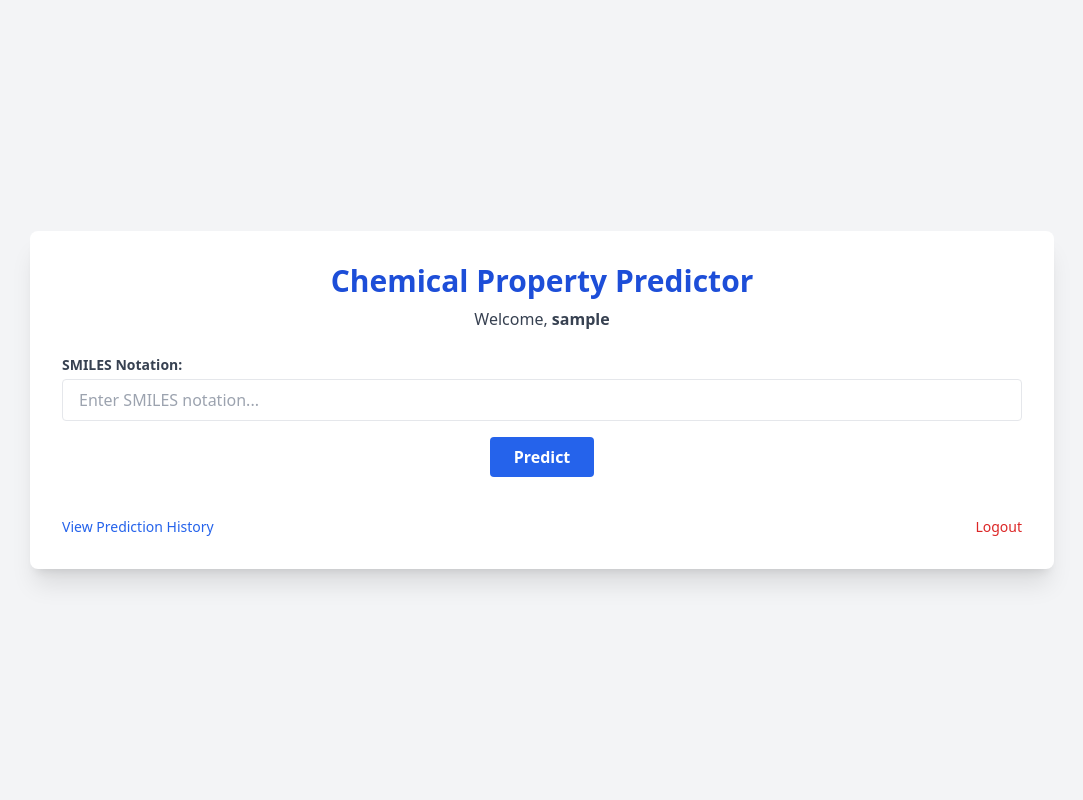
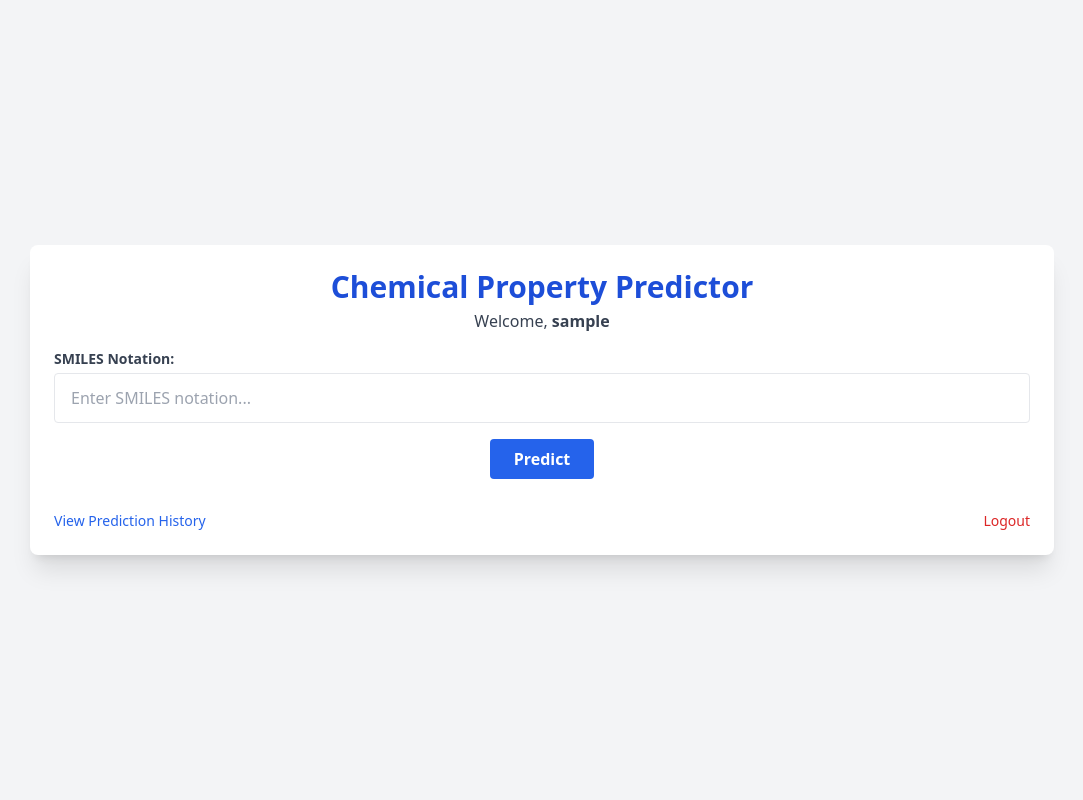
Before and after one commit to TeamRetriever494/SENG645, a Flask app: page /home in a window 1280 px wide. Shown: the whole page, without its empty margins (98-1181 px from the left). Run offline with Flask 3, Linux system fonts and the light colour scheme; the visitor is signed in with stand-in values (Sample User, id 1); parts of the project's set-up code (start-up, migrations or seed data) failed here and were passed over; some libraries are stand-ins or nearby versions.

Commit message:
Update home.html

```diff
--- a/templates/home.html
+++ b/templates/home.html
@@ -5,28 +5,27 @@
     <title>Chemical Property Predictor</title>
     <script src="https://cdnjs.cloudflare.com/ajax/libs/3Dmol/2.0.4/3Dmol-min.js"></script>
     <script src="https://cdn.tailwindcss.com"></script>
-    <link rel="manifest" href="/static/manifest.json">
+    <link rel="manifest" href="/manifest.json">
     <script src="/static/app.js"></script>
     <meta name="theme-color" content="#1a73e8">
-
 </head>
 
 <body class="bg-gray-100">
-    <div class="min-h-screen flex items-center justify-center py-10">
-        <div class="bg-white shadow-xl rounded-lg p-8 w-full max-w-5xl">
+    <div class="min-h-screen flex items-center justify-center py-6 px-4">
+        <div class="bg-white shadow-xl rounded-lg p-6 w-full max-w-5xl">
             <!-- Header -->
-            <h1 class="text-3xl font-bold text-center text-blue-700 mb-2">Chemical Property Predictor</h1>
-            <p class="text-center text-gray-700 mb-6">Welcome, <strong>{{ user }}</strong></p>
+            <h1 class="text-2xl sm:text-3xl font-bold text-center text-blue-700 mb-1">Chemical Property Predictor</h1>
+            <p class="text-center text-gray-700 mb-4 text-sm sm:text-base">Welcome, <strong>{{ user }}</strong></p>
 
             <!-- Input Form -->
             <form method="POST" class="mb-6">
                 <label for="smiles" class="block text-sm font-semibold text-gray-700 mb-1">SMILES Notation:</label>
                 <input type="text" name="smiles" id="smiles" required
-                       class="w-full px-4 py-2 border rounded focus:outline-none focus:ring-2 focus:ring-blue-500"
+                       class="w-full px-4 py-3 border rounded focus:outline-none focus:ring-2 focus:ring-blue-500"
                        placeholder="Enter SMILES notation...">
                 <div class="text-center mt-4">
                     <button type="submit"
-                            class="bg-blue-600 hover:bg-blue-700 text-white font-bold py-2 px-6 rounded">
+                            class="bg-blue-600 hover:bg-blue-700 text-white font-bold py-2 px-6 rounded w-full sm:w-auto">
                         Predict
                     </button>
                 </div>
@@ -34,25 +33,23 @@
 
             <!-- Error Message -->
             {% if error %}
-                <div class="text-red-500 text-center font-semibold mb-4">
-                    {{ error }}
+                <div class="bg-yellow-100 text-yellow-800 px-4 py-3 rounded mb-4 text-center text-sm">
+                    ⚠️ {{ error }}
                 </div>
             {% endif %}
 
             {% if predictions %}
-            <!-- Main Content Grid -->
-            <div class="grid grid-cols-1 md:grid-cols-2 gap-6 items-start mt-8">
-                <!-- Molecule Viewer Container -->
-                <div class="flex justify-center items-center">
-                    <div class="w-80 h-80 border rounded shadow relative">
-                        <div id="molViewer" class="w-full h-full"></div>
-                    </div>
+            <!-- Responsive Grid -->
+            <div class="grid grid-cols-1 md:grid-cols-2 gap-6 items-start mt-6">
+                <!-- Molecule Viewer -->
+                <div class="w-full aspect-square border rounded shadow overflow-hidden">
+                    <div id="molViewer" class="w-full h-full"></div>
                 </div>
 
                 <!-- Prediction Info -->
                 <div class="text-gray-800">
-                    <h2 class="text-xl font-bold text-green-700 mb-4">Predicted Properties</h2>
-                    <ul class="space-y-2">
+                    <h2 class="text-lg sm:text-xl font-bold text-green-700 mb-4">Predicted Properties</h2>
+                    <ul class="space-y-2 text-sm sm:text-base">
                         <li><strong>ALogP:</strong> {{ predictions['ALogP'] }}</li>
                         <li><strong>CxLogP:</strong> {{ predictions['CxLogP'] }}</li>
                         <li><strong>Molecular Weight:</strong> {{ predictions['Molecular Weight'] }}</li>
@@ -76,7 +73,7 @@
             {% endif %}
 
             <!-- Navigation -->
-            <div class="mt-10 flex justify-between text-sm">
+            <div class="mt-8 flex flex-col sm:flex-row justify-between text-sm text-center gap-4">
                 <a href="/history" class="text-blue-600 hover:underline">View Prediction History</a>
                 <a href="/logout" class="text-red-600 hover:underline">Logout</a>
             </div>
```
